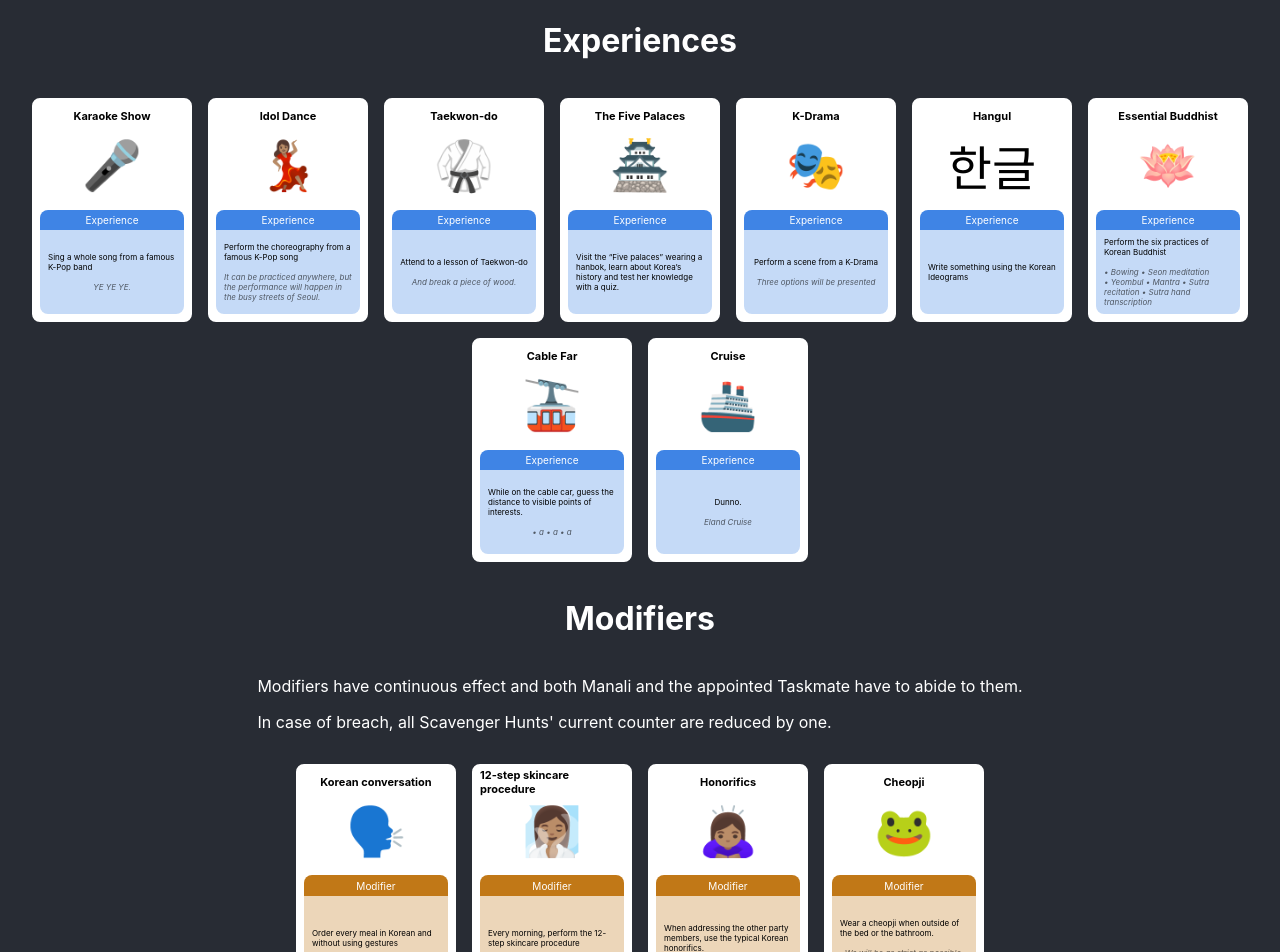
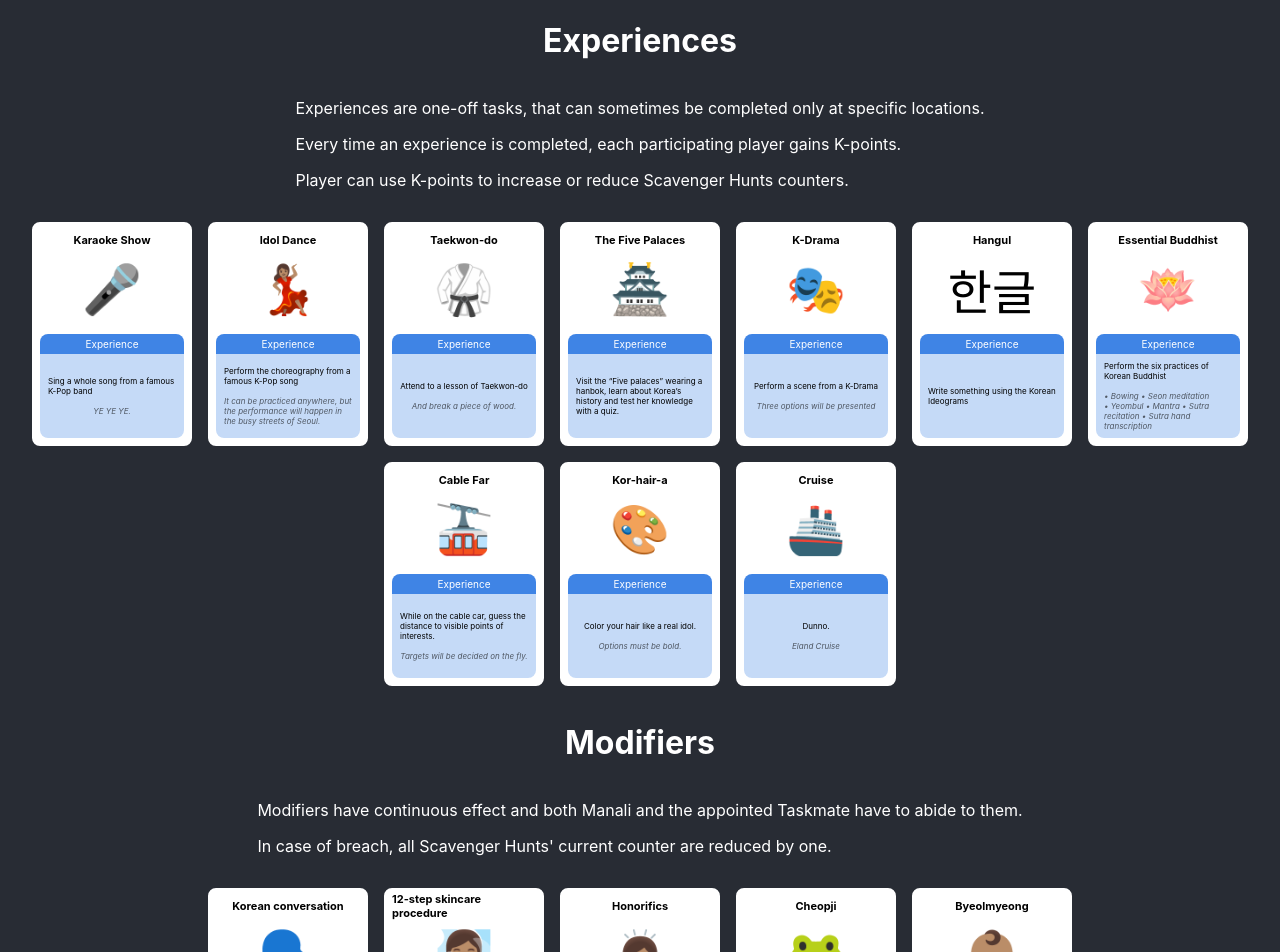
Before and after one commit to JinjaFog/manaseoul-quest, a React (Create React App) app: page / in a window 1280 px wide. Shown: the part 580-1532 px from the top of the page. Built offline with nearby package versions, Linux system fonts and the light colour scheme.

Commit message:
Added some more stuff

```diff
--- a/src/App.tsx
+++ b/src/App.tsx
@@ -104,6 +104,11 @@ function App() {
 
         <AppCardSection
           name="Experiences"
+          header={<>
+            <p>Experiences are one-off tasks, that can sometimes be completed only at specific locations.</p>
+            <p>Every time an experience is completed, each participating player gains K-points.</p>
+            <p>Player can use K-points to increase or reduce Scavenger Hunts counters.</p>
+          </>}
           cards={[
 
             <AppCard name="Karaoke Show" category="Experience"
@@ -149,9 +154,12 @@ function App() {
             <AppCard name="Cable Far" category="Experience"
               imageText="🚠"
               bodyMain="While on the cable car, guess the distance to visible points of interests."
-              flavourText="•&nbsp;a
-              •&nbsp;a
-              •&nbsp;a"/>,
+              flavourText="Targets will be decided on the fly."/>,
+
+            <AppCard name="Kor-hair-a" category="Experience"
+              imageText="🎨"
+              bodyMain="Color your hair like a real idol."
+              flavourText="Options must be bold."/>,
 
             <AppCard name="Cruise" category="Experience"
               imageText="🚢"
@@ -159,7 +167,6 @@ function App() {
               flavourText="Eland Cruise"/>,
           ]}
         />
-
 
         <AppCardSection
           name="Modifiers"
@@ -188,10 +195,15 @@ function App() {
               imageText="🐸"
               bodyMain="Wear a cheopji when outside of the bed or the bathroom."
               flavourText="We will be as strict as possible."/>,
+
+            <AppCard name="Byeolmyeong" category="Modifier"
+              imageText="👶🏽"
+              bodyMain="Call all players by their nickname."
+              flavourText="Manali will assign the nicknames from the traditional list."/>,
           ]}
         />
 
-<AppCardSection
+        <AppCardSection
           name="Wildcards"
           header={<>
             <p>A wildcard of each type will be given to each player except Manali.</p>
```
